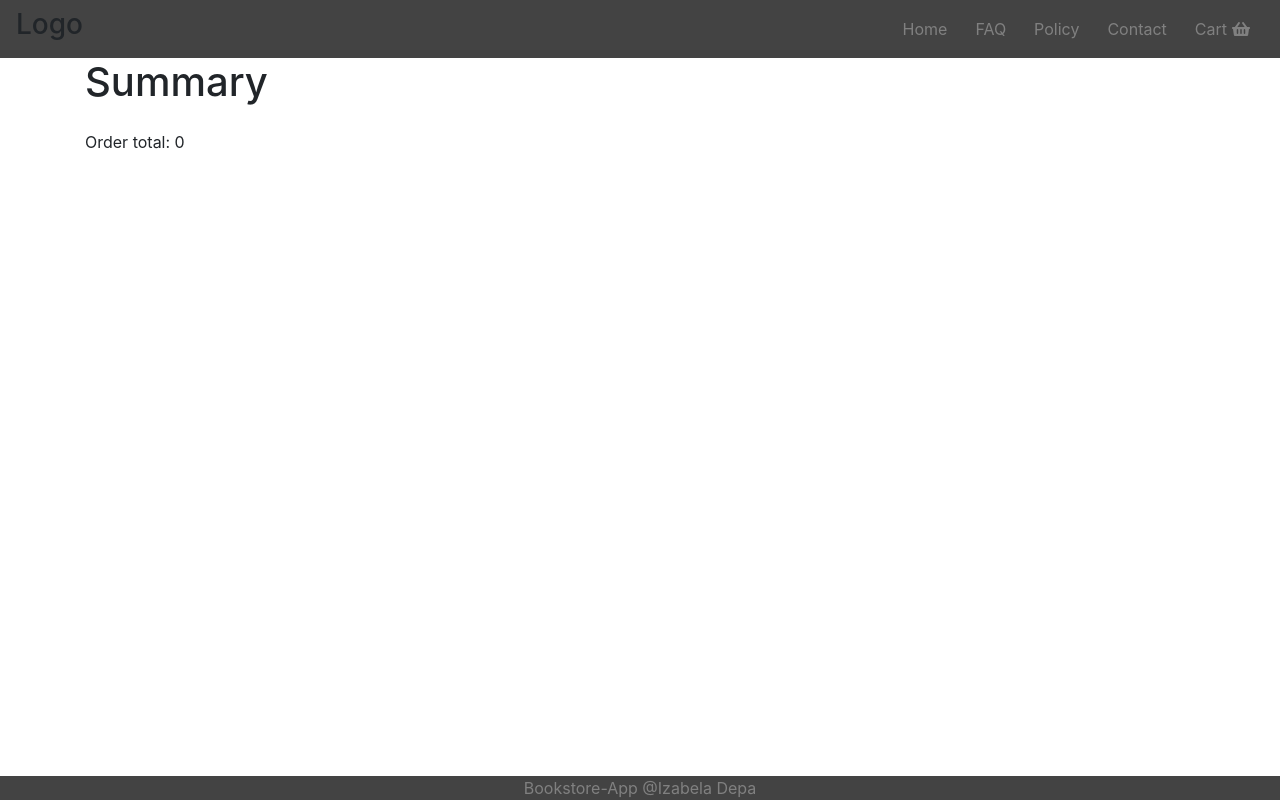
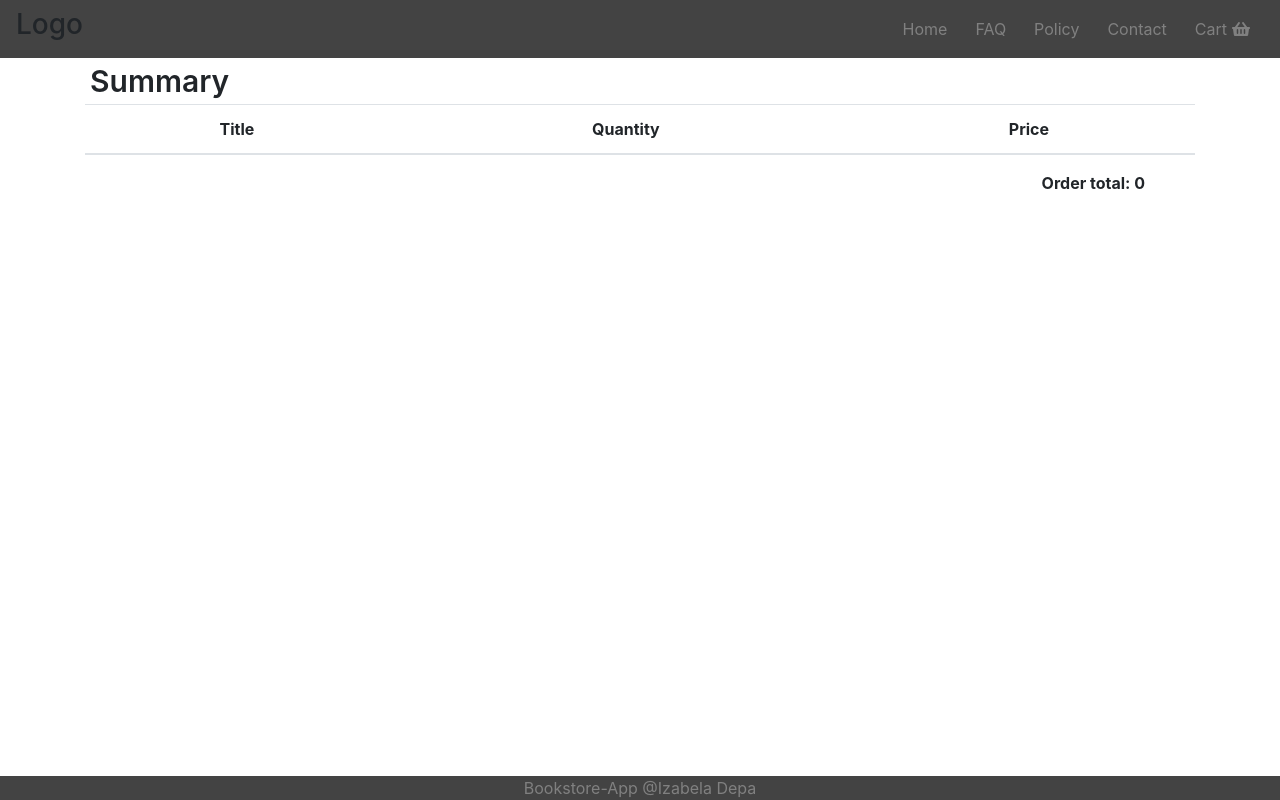
Before and after one commit to izabela-d/Bookstore-App, a React (Create React App) app in the folder client/: page /summary in a window 1280 px wide. Built offline with nearby package versions, Linux system fonts and the light colour scheme.

Commit message:
Add reactstrap to Summary.js

```diff
--- a/client/src/components/features/Summary/Summary.js
+++ b/client/src/components/features/Summary/Summary.js
@@ -1,39 +1,47 @@
 import React from 'react';
 import PropTypes from 'prop-types';
 import { withRouter } from 'react-router-dom';
+import { Table } from 'reactstrap';
 import Currency from "../../common/Currency/Currency";
+import PageTitle from "../../common/PageTitle/PageTitle";
+import './Summary.scss';
 
 class Summary extends React.Component {
     render() {
         const { summary } = this.props;
 
         return (
-            <div className="card-summary">
-                <h1>Summary</h1>
+            <div>
+                <PageTitle>Summary</PageTitle>
 
-                <table className="table">
+                <Table>
                     <thead>
+                        <tr>
+                            <th>Title</th>
+                            <th>Quantity</th>
+                            <th>Price</th>
+                        </tr>
                     </thead>
                     <tbody>
                     {summary.items.map( item => {
                        return (
-                           <tr key={item.id}>
+                           <tr key={ item.id }>
                                <td>
-                                   {item.title}
+                                   { item.title }
                                </td>
                                <td>
-                                   {item.quantity}
+                                   { item.quantity }
                                </td>
                                <td>
-                                   <Currency value={item.price}/>
+                                   <Currency value={ item.price } />
                                </td>
                            </tr>
                        )
                     })}
                     </tbody>
-                </table>
-                <div>
-                    Order total: {summary.sum}
+                </Table>
+                <div className={'order-total'}>
+                    Order total: { summary.sum }
                 </div>
             </div>
         );
--- /dev/null
+++ b/client/src/components/features/Summary/Summary.scss
@@ -0,0 +1,9 @@
+table {
+  text-align: center;
+}
+
+.order-total {
+  float: right;
+  margin-right: 50px;
+  font-weight: 700;
+}
```
